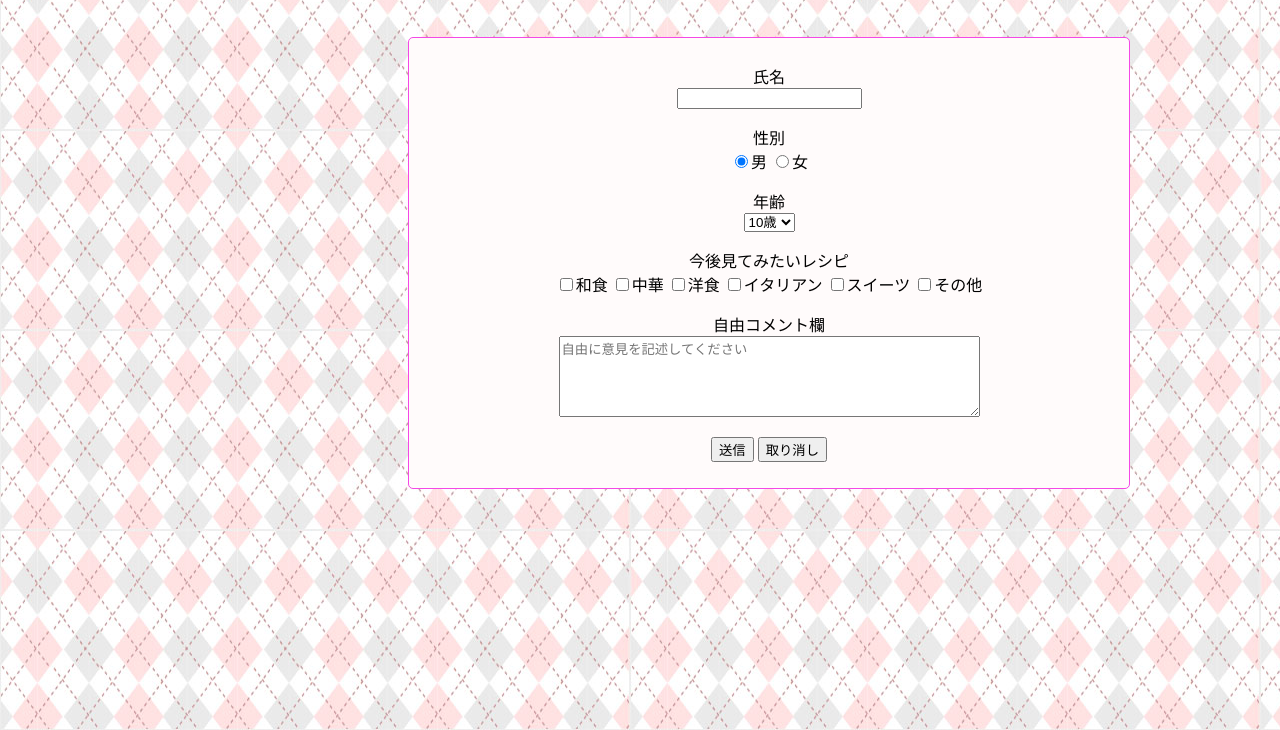
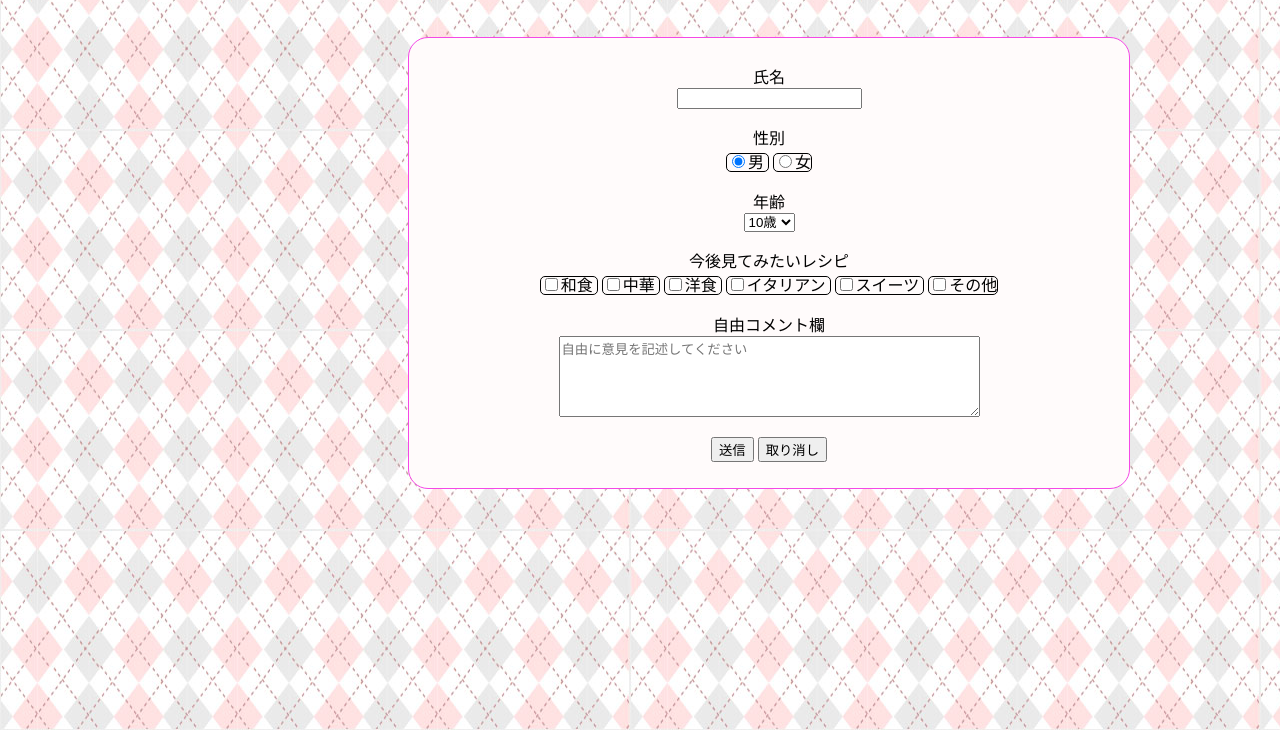
Before and after one commit to ygtm22/sample_web, a plain HTML site: page form1.html in a window 1280 px wide. Shown: the part 70-800 px from the top of the page. Drawn offline with Linux system fonts and the light colour scheme; files whose address does not match are found by name.

Commit message:
choice追加

```diff
--- a/css/recipe.css
+++ b/css/recipe.css
@@ -26,5 +26,11 @@ p{
     margin-left: 400px;
     border: 1px solid #f548e6;
     background-color: rgb(255, 251, 251);
+    border-radius: 20px;
+}
+
+.choice{
+    border:1px solid black;
     border-radius: 5px;
+    margin: 2px;
 }
--- a/form1.html
+++ b/form1.html
@@ -20,8 +20,13 @@
             </p>
             <p>
             <label>性別</label><br>
-            <label><input type="radio" name="sei" name="male" checked>男</label>
-            <label><input type="radio" name="sei" name="female">女</label>
+            <label class="choice">
+                <input type="radio" name="sei" name="male" checked>男
+            </label>
+            <label class="choice">
+                <input type="radio" name="sei" name="female">女
+            </label>
+
             </p>
             <p>
                 <label>年齢</label><br>
@@ -35,12 +40,24 @@
             </p>
             <p>
                 <label>今後見てみたいレシピ</label><br>
+                <label class="choice">
                     <input type="checkbox" name="recipe" value="check">和食
+                </label>
+                <label class="choice">
                     <input type="checkbox" name="recipe" value="check">中華
+                </label>
+                <label class="choice">
                     <input type="checkbox" name="recipe" value="check">洋食
+                </label>
+                <label class="choice">
                     <input type="checkbox" name="recipe" value="check">イタリアン
+                </label>
+                <label class="choice">
                     <input type="checkbox" name="recipe" value="check">スイーツ
+                </label>
+                <label class="choice">
                     <input type="checkbox" name="recipe" value="check">その他
+                </label>
             </p>
             <p>
                 <label>自由コメント欄</label><br>
```
Lines whose indentation alone changed are shown as unchanged.
